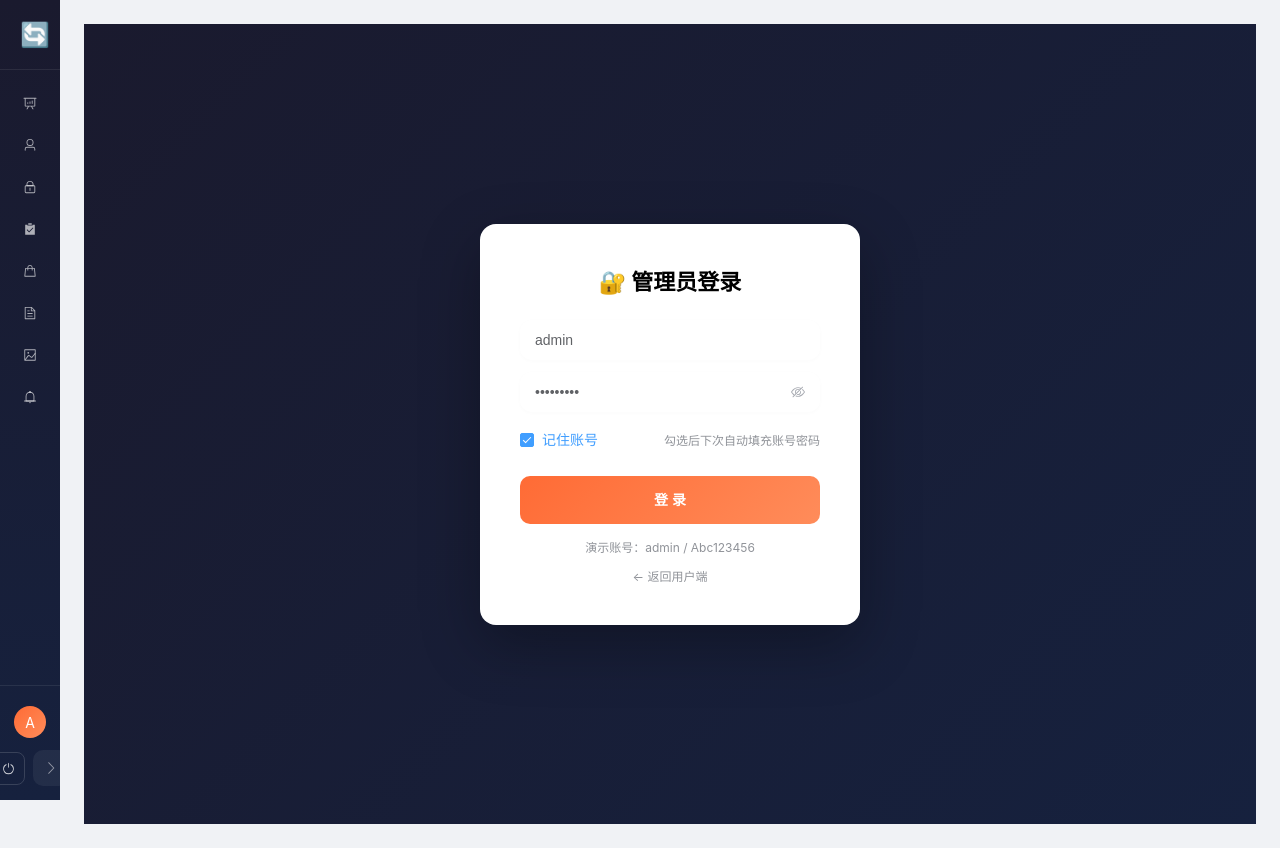
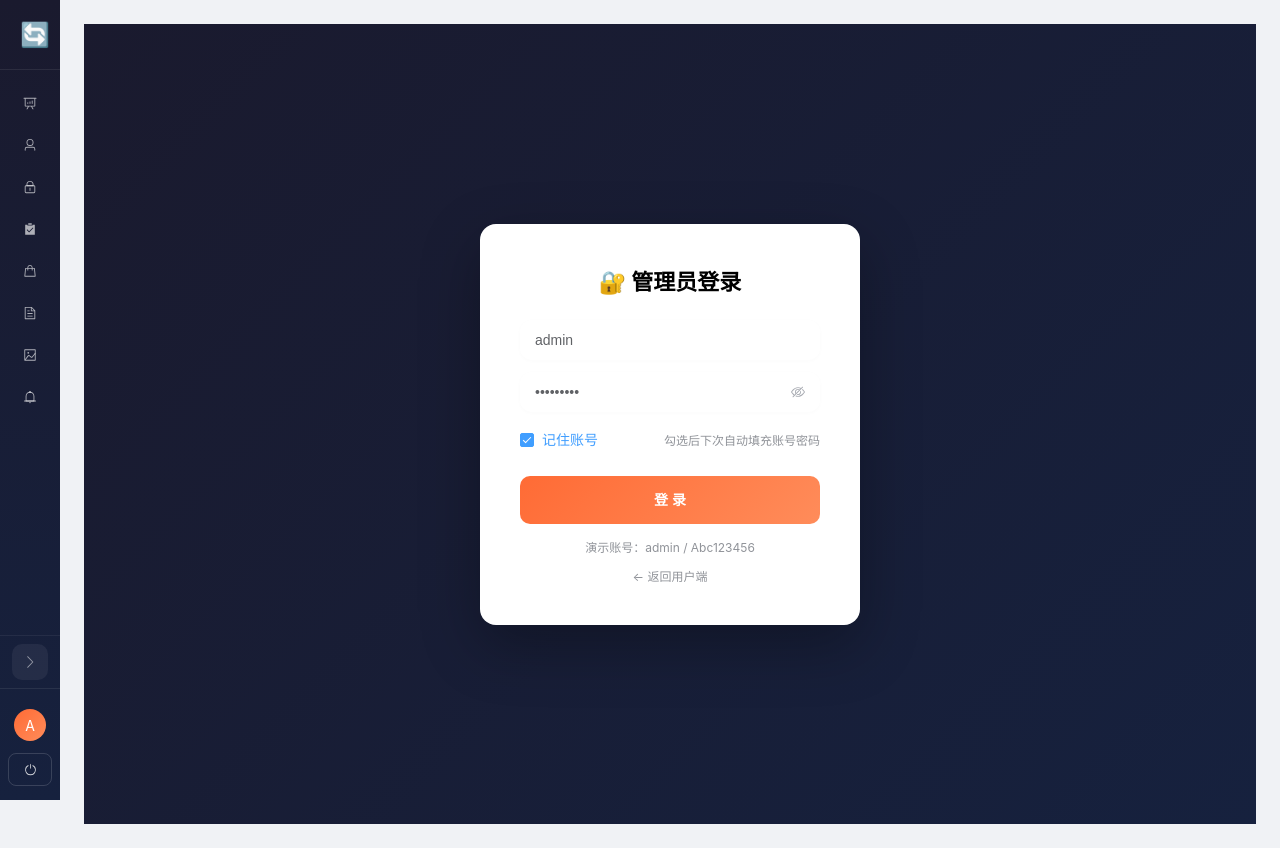
Before and after one commit to CUTEcivetcat/c2c, a Vue app in the folder admin-frontend/: page /users#/login in a window 1280 px wide. Built offline with nearby package versions, Linux system fonts and the light colour scheme; no server answers.

Commit message:
style: 收起按钮移至导航与退出之间居中，与退出按钮分开

```diff
--- a/admin-frontend/src/App.vue
+++ b/admin-frontend/src/App.vue
@@ -18,6 +18,12 @@
         <router-link to="/banner" class="nav-item"><el-icon><Picture /></el-icon><span v-show="!collapsed">轮播图管理</span></router-link>
         <router-link to="/announcement" class="nav-item"><el-icon><Bell /></el-icon><span v-show="!collapsed">公告管理</span></router-link>
       </nav>
+      <!-- 收起按钮（导航与退出之间，居中） -->
+      <div class="sidebar-collapse">
+        <button class="collapse-btn" @click="collapsed = !collapsed">
+          <el-icon><ArrowLeft v-if="!collapsed" /><ArrowRight v-else /></el-icon>
+        </button>
+      </div>
       <div class="sidebar-footer">
         <div class="admin-user">
           <el-avatar :size="32" class="admin-avatar">{{ adminName.charAt(0) || 'A' }}</el-avatar>
@@ -26,14 +32,9 @@
             <small>在线</small>
           </div>
         </div>
-        <div class="footer-actions">
-          <button class="logout-btn" @click="logout">
-            <el-icon><SwitchButton /></el-icon><span v-show="!collapsed">退出后台</span>
-          </button>
-          <button class="collapse-btn" @click="collapsed = !collapsed">
-            <el-icon><ArrowLeft v-if="!collapsed" /><ArrowRight v-else /></el-icon>
-          </button>
-        </div>
+        <button class="logout-btn" @click="logout">
+          <el-icon><SwitchButton /></el-icon><span v-show="!collapsed">退出后台</span>
+        </button>
       </div>
     </aside>
     <main class="admin-main" :class="{ collapsed }">
@@ -88,17 +89,19 @@ body{font-family:-apple-system,BlinkMacSystemFont,"PingFang SC","Microsoft YaHei
 .admin-sidebar.collapsed .logout-btn span{display:none}
 .logout-btn:hover{background:rgba(231,76,60,0.25);border-color:#e74c3c;color:#fff}
 
-/* 底部操作栏：退出按钮 + 收起按钮同行 */
-.footer-actions{display:flex;align-items:center;gap:8px}
-.admin-sidebar.collapsed .footer-actions{justify-content:center}
+/* 收起按钮容器（居中） */
+.sidebar-collapse {
+  display: flex; justify-content: center; padding: 8px 0;
+  border-top: 1px solid rgba(255,255,255,0.06);
+}
 
-/* 收起按钮（侧边栏底部，与退出按钮同行，融合风格） */
+/* 收起按钮 */
 .collapse-btn {
   width: 36px; height: 36px; border: none; border-radius: 10px;
   background: rgba(255,255,255,0.08);
   color: rgba(255,255,255,0.5); cursor: pointer;
   display: flex; align-items: center; justify-content: center;
-  font-size: 16px; transition: all 0.25s ease; flex-shrink: 0;
+  font-size: 16px; transition: all 0.25s ease;
 }
 .collapse-btn:hover {
   background: rgba(255,255,255,0.18); color: #ff6b35;
```
